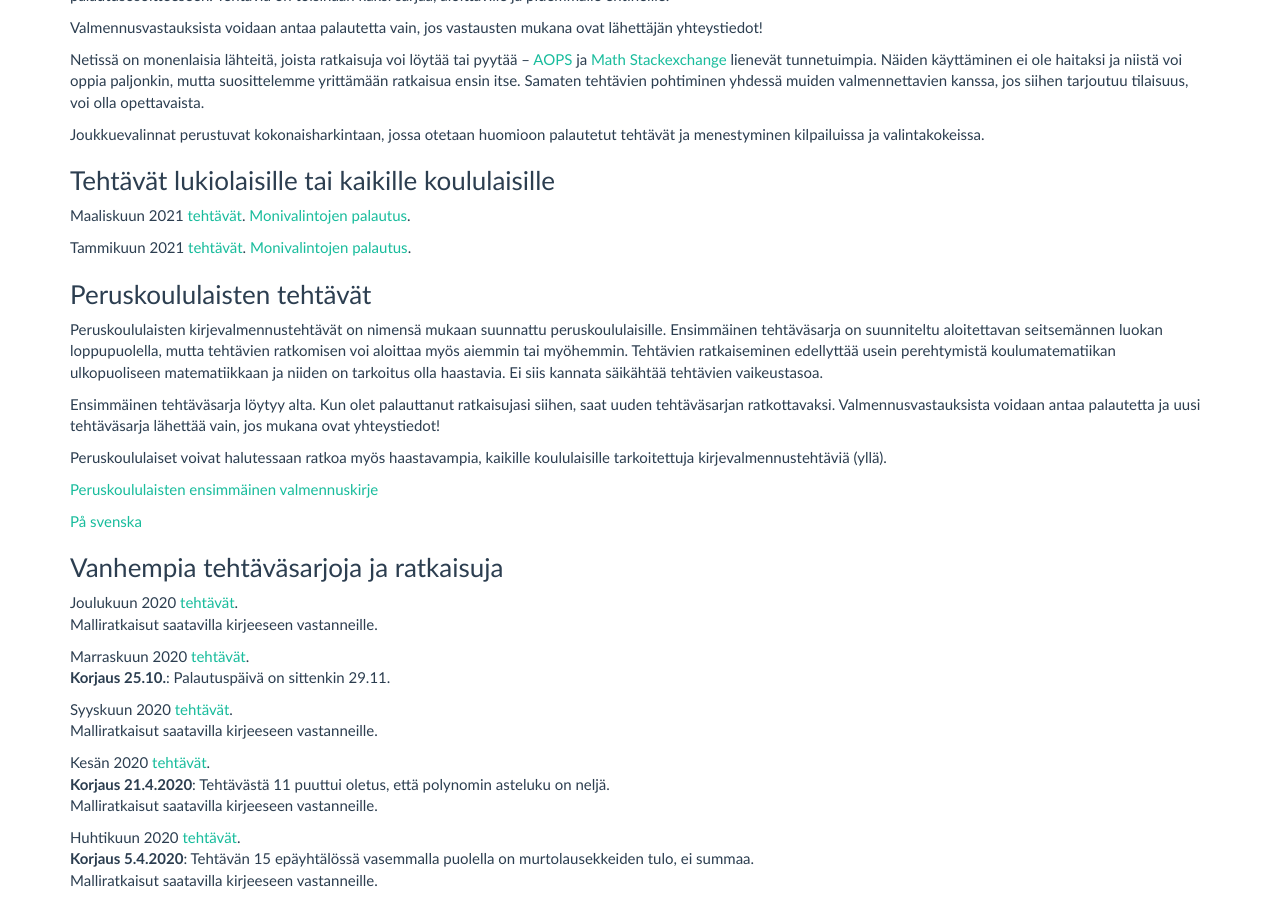
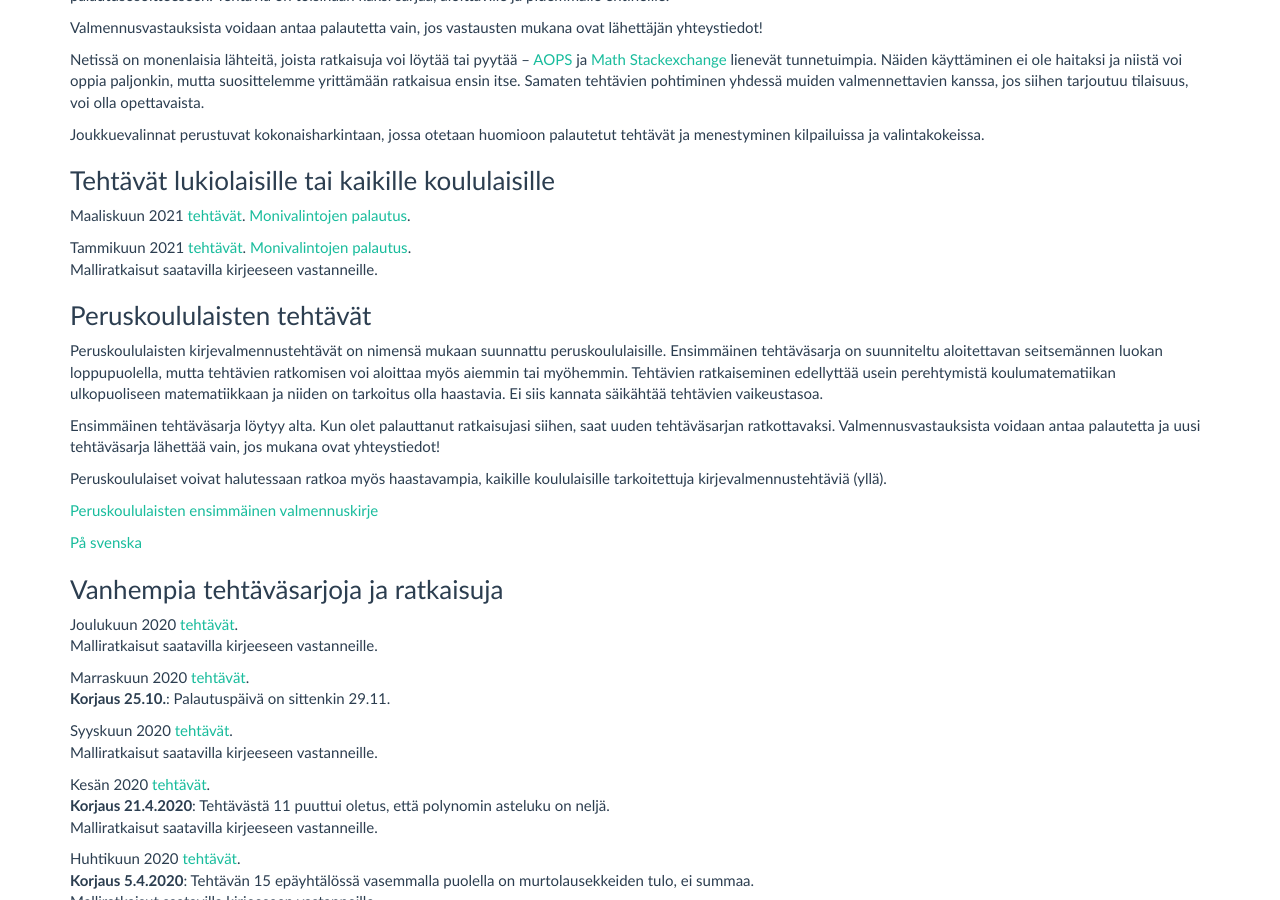
Before and after one commit to matematiikkakilpailut/matematiikkakilpailut.github.io, a Jekyll site: the page built from valmennus/index.md, in a window 1280 px wide and 900 px high, scrolled down 467 px. Built offline with Jekyll 4.4.1, drawn with Linux system fonts in a browser that asks for light colours.

Commit message:
Update index.md
Malliratkaisut saatavilla, tammikuu

```diff
--- a/valmennus/index.md
+++ b/valmennus/index.md
@@ -42,7 +42,8 @@ Maaliskuun 2021 [tehtävät](2021/kirje_2021_03.pdf).
 [Monivalintojen palautus](https://tehtavat.matematiikkakilpailut.fi/2021-03/).
 
 Tammikuun 2021 [tehtävät](2021/kirje_2021_01.pdf).
-[Monivalintojen palautus](https://tehtavat.matematiikkakilpailut.fi/2021-01/).
+[Monivalintojen palautus](https://tehtavat.matematiikkakilpailut.fi/2021-01/).<br>
+Malliratkaisut saatavilla kirjeeseen vastanneille.<br>
 
 ### <a name="perus"></a>Peruskoululaisten tehtävät
 
```
